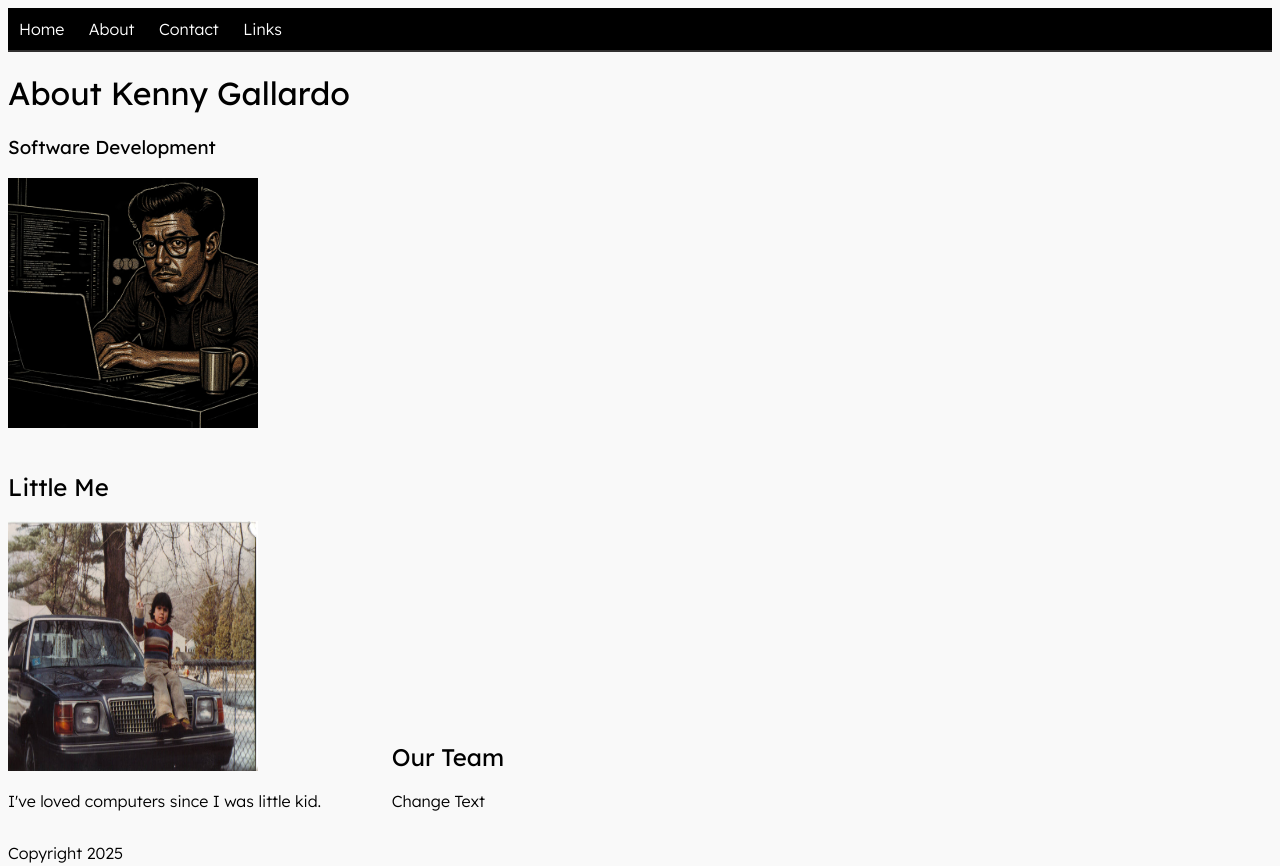
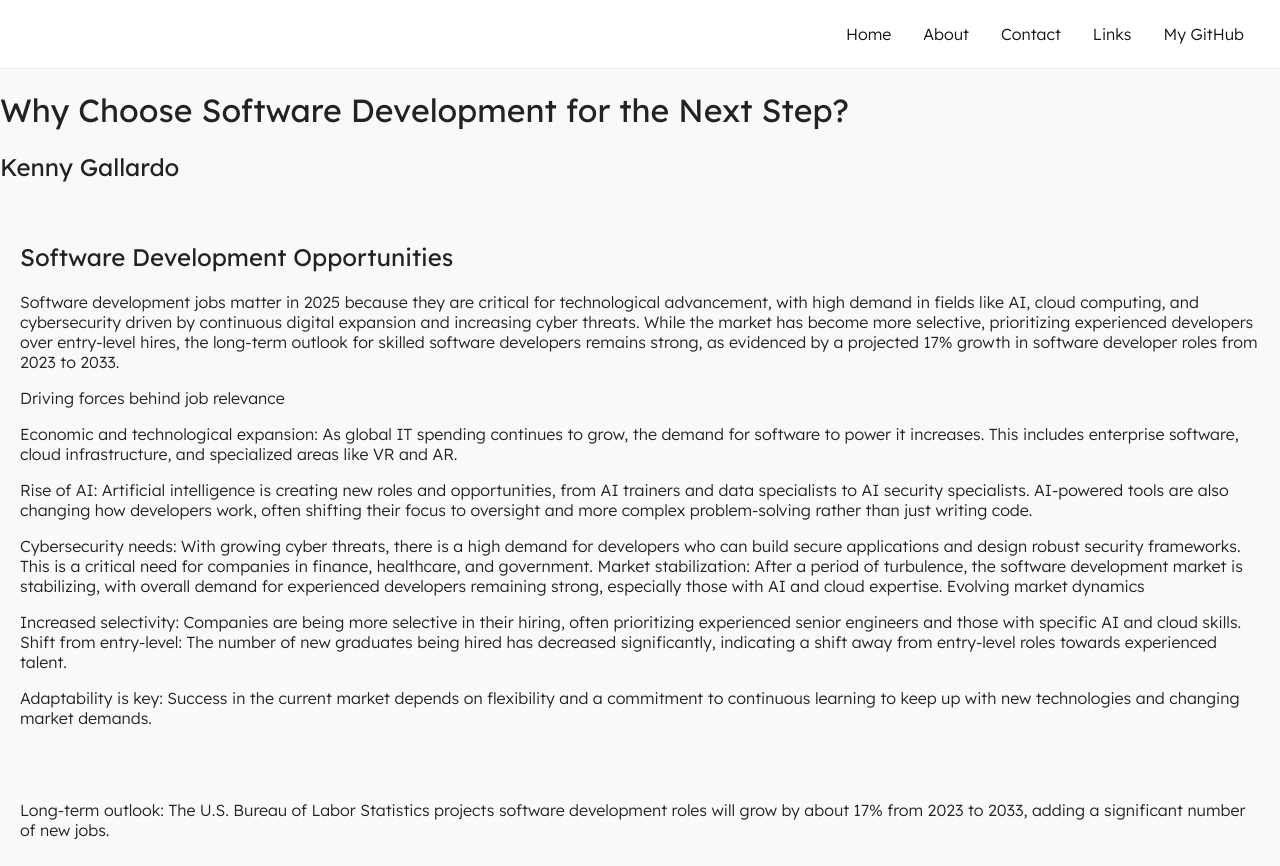
Before and after one commit to myKalling/Kenny-Gallardo-Project-Portfolio-Bates-Technical-College-Fall-2025, a plain HTML site: page about.html in a window 1280 px wide. Shown: the top 866 px of the page. Drawn offline with Linux system fonts and the light colour scheme.

Commit message:
Added Github-Portfolio.html, Changed the style.css to incorporate flew easier

```diff
--- a/about.html
+++ b/about.html
@@ -19,23 +19,55 @@
                 <li><a href="about.html">About</a></li>
                 <li><a href="contact.html">Contact</a></li>
                 <li><a href="links.html">Links</a></li>
+                <li><a href="github-portfolio.html">My GitHub</a></li>
             </ul>
         </nav>
         <button type="button" onclick="toggleMenu(event)">=</button>
     </header>
-    <h1>About Kenny Gallardo</h1>
-    <h3>Software Development</h3>
-    <img src =assets/img/myKalling-LLC-Software-Development-Latino.jpeg alt="Latino Male Doing Software Development on Laptop" width="250" height="250">
-    <br></br>
-    <section id="Little Me">
-        <h2>Little Me</h2>
-        <img src="assets/img/Kenny-Gallardo-1986-Boston-Mass.jpg" alt="Kenny Gallardo as a Child in Boston, Mass" width="250" height="250">
-        <p>I've loved computers since I was little kid.</p>
+
+    <h1>Why Choose Software Development for the Next Step?</h1>
+    <h2>Kenny Gallardo</h2>
+
+    <section id="softwareDevelopment">
+        <h2>Software Development Opportunities</h2>
+        <p>Software development jobs matter in 2025 because they are critical for technological advancement, with high demand in
+        fields like AI, cloud computing, and cybersecurity driven by continuous digital expansion and increasing cyber threats.
+        While the market has become more selective, prioritizing experienced developers over entry-level hires, the long-term
+        outlook for skilled software developers remains strong, as evidenced by a projected 17% growth in software developer
+        roles from 2023 to 2033.</p>
+        <p>Driving forces behind job relevance</p>
+        <p>Economic and technological expansion: As global IT spending continues to grow, the demand for software to power it
+        increases. This includes enterprise software, cloud infrastructure, and specialized areas like VR and AR.</p>
+        <p>Rise of AI: Artificial intelligence is creating new roles and opportunities, from AI trainers and data specialists to AI
+        security specialists. AI-powered tools are also changing how developers work, often shifting their focus to oversight
+        and more complex problem-solving rather than just writing code.</p>
+        <p>Cybersecurity needs: With growing cyber threats, there is a high demand for developers who can build secure applications
+        and design robust security frameworks. This is a critical need for companies in finance, healthcare, and government.
+        Market stabilization: After a period of turbulence, the software development market is stabilizing, with overall demand
+        for experienced developers remaining strong, especially those with AI and cloud expertise.
+        Evolving market dynamics</p>
+        <p>Increased selectivity: Companies are being more selective in their hiring, often prioritizing experienced senior
+        engineers and those with specific AI and cloud skills.
+        Shift from entry-level: The number of new graduates being hired has decreased significantly, indicating a shift away
+        from entry-level roles towards experienced talent.</p>
+        <p>Adaptability is key: Success in the current market depends on flexibility and a commitment to continuous learning to
+        keep up with new technologies and changing market demands.</p>
+        <br></br>
+        <p>Long-term outlook: The U.S. Bureau of Labor Statistics projects software development roles will grow by about 17% from
+        2023 to 2033, adding a significant number of new jobs.</p>
     </section>
-    <section id="team">
-        <h2>Our Team</h2>
-        <p>Change Text</p>
-
+    <section>
+        <img src=assets/img/myKalling-LLC-Software-Development-Image.jpeg alt="Latino Male Doing Software Development on Laptop"
+            width="250" height="250">
+        <h2>Just a Latino making things on a computer</h2>
+    </section>
+    <section>
+        <img src=assets/img/myKalling-LLC-Software-Development-Latino.jpeg
+            alt="Latino Male Doing Software Development on Laptop" width="250" height="250">
+        <h2>Little Me in Boston</h2>
+        <img src="assets/img/Kenny-Gallardo-1986-Boston-Mass.jpg" alt="Kenny Gallardo as a Child in Boston, Mass"
+            width="250" height="250">
+        <p>I've loved computers since I was little kid.  My Father used to drag me to work where he would set me in front a Tandberg to entertan myself.  A bored kid in front of a computer will figure things out. I used to launch games I found in the system.  I also strangely always had a computer growing up, so a career like this makes a lot of sense.</p>
     </section>
     <footer>
         <p>Copyright 2025</p>
--- a/style.css
+++ b/style.css
@@ -1,20 +1,29 @@
-html, body {
-    margin: 1;
+/* Mobile-first base styles */
+html {
+    box-sizing: border-box;
+    height: 100%;
+}
+*, *::before, *::after {
+    box-sizing: inherit;
+}
+body {
+    margin: 0;
     padding: 0;
-    height: 100%;
-    box-sizing: border-box;
+    min-height: 100%;
     background-color: #f9f9f9;
     font-family: "Lexend", sans-serif;
-    font-optical-sizing: auto;
     font-weight: 300;
     font-style: normal;
     scroll-behavior: smooth;
+    color: #222;
+    -webkit-font-smoothing: antialiased;
 }
 
 /* TRANSITION*/
 
+/* Transitions */
 a, .btn, button {
-  transition: all 300ms ease, color 0.3s ease;
+    transition: all 200ms ease, color 0.2s ease;
 }
 
 h1, h2, h3, h4, h5, h6 {
@@ -48,138 +57,128 @@ h1, h2, h3, h4, h5, h6 {
 a {
         text-decoration: none;
         color: #3826ac;
-    text-decoration: underline;
 }
 
 a:hover {
-  background-color: #f0f0f0;
     color: #db47d6;
-  text-decoration: underline;
 }
 
 header {
-    position: relative;
-    border-bottom: 2px solid rgb(50, 49, 49);
+    display: flex;
+    align-items: center;
+    justify-content: space-between;
+    gap: 1rem;
+    padding: 0.75rem 1rem;
+    border-bottom: 1px solid rgba(0,0,0,0.08);
+    background: #fff;
 }
 
-#desktop-section{
-    display: none;
+.site-brand {
+    display: flex;
+    align-items: center;
+    gap: 0.5rem;
 }
 
-nav,
-.nav-links {
-    opacity: 0;
-    display: flex;
-    position: absolute;
+/* Mobile nav defaults - collapsed */
+#nav-list {
+    display: none; /* JS toggles inline display when opened */
     width: 100%;
-    background-color: #000;
-    text-align: center;
 }
 
 nav {
-    justify-content: center;
-    align-items: center;
+    width: 100%;
 }
 
 header button {
-    z-index: 1;
-    position: absolute;
-    top: 10px;
-    right: 10px;
+    z-index: 2;
 }
 
 nav ul {
-  list-style-type: none;
+    list-style: none;
     margin: 0;
     padding: 0;
-  border: 1px solid black;
+    display: flex;
+    flex-direction: column;
+    gap: 0.25rem;
 }
 
 nav ul li {
-    border: 1px solid white;
+    margin: 0;
 }
 
 nav ul li a {
-    text-decoration: none;
     display: block;
-    padding: 10px;
-    color: #fff;
+    padding: 0.6rem 0.75rem;
+    color: #111;
+    background: transparent;
+    border-radius: 4px;
 }
 
 nav ul li a:hover {
-    background-color: #444;
+    background-color: #f0f0f0;
 }
 
-nav ul li a:active {
-    background-color: #e01c1c;
+/* Transition helper for nav open/close */
+#nav-list {
+    transition: max-height 250ms ease, opacity 200ms ease;
+    overflow: hidden;
 }
 
-#nav-list {
-    transition: opacity 150ms ease;
-    /* keep display behavior controlled by your layout; JS will set inline display when needed */
+/* Utility for stacked content on mobile */
+section {
+    display: block;
+    width: 100%;
+    padding: 1rem;
 }
 
-/* Helpful for small screens: start hidden (optional) */
-@media (max-width: 800px) {
-    #nav-list {
-        display: none;
-        opacity: 0;
-    }
-}
-
-/* Tablet */
-@media screen and (min-width: 768px)  and (max-width: 900px) {
-    section {
-        display: inline-block;
-        width: 45%;
-    }
+.container {
+    display: flex;
+    flex-direction: column;
+    gap: 1rem;
+    width: 100%;
+    margin: 0 auto;
+    max-width: 1100px;
+    padding: 0 1rem;
 }
 
 .menu-links {
     display: flex;
     flex-direction: column;
-    align-items: center;
-    justify-content: center;
-    top: 100%;
-    max-height: 0;
-    overflow: hidden;
-    transition: max-height 0.3s ease-out;
+    align-items: stretch;
 }
 
-/* Desktop */
-@media screen and (min-width: 930px) {
-
-    nav {
-        display: block;
-        opacity: 1;
-        position: relative;
-        text-align: left;
+/* Tablet breakpoint */
+@media screen and (min-width: 640px) {
+    header {
+        padding: 1rem 1.5rem;
+    }
+    nav ul {
+        flex-direction: row;
+        gap: 0.5rem;
+        align-items: center;
+        justify-content: flex-end;
+    }
+    nav ul li a {
+        padding: 0.5rem 0.75rem;
+    }
+    .site-brand { flex: 1; }
 }
 
-    nav ul li {
-        border: none;
+/* Desktop / large screens */
+@media screen and (min-width: 930px) {
+    .container {
+        flex-direction: row;
+        align-items: flex-start;
+        gap: 2rem;
     }
-
     section {
-        display: inline-block;
-        width: 30%;
+        flex: 1 1 30%;
+        padding: 1.25rem;
     }
-
-    #desktop-section{
-        display: inline-block;
+    #nav-list {
+        display: block !important;
+        max-height: none;
+        opacity: 1;
     }
-
-    header button {
-        display: none;
+    header button { display: none; }
 }
-
-    nav ul {
-        opacity: 1;
-        display: block;
-    }
-
-    nav ul li {
-        display: inline-block;
-    }
-
-}
```
Also changed, not shown: contact.html (+2 -0 lines), github-portfolio.html (added, +40 -0 lines), index.html (+2 -0 lines), links.html (+1 -0 lines). Lines whose indentation alone changed are shown as unchanged.
